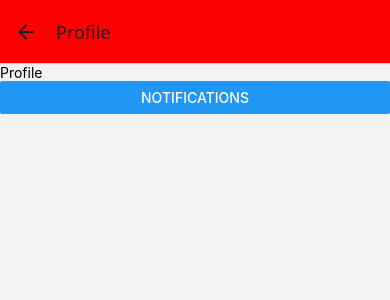
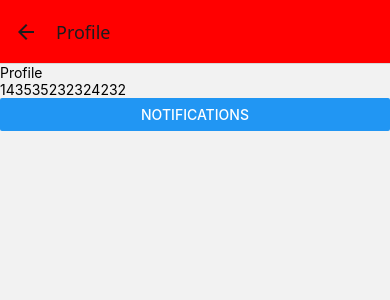
Before and after one commit to suyashpradhan/app-routing, a React Native app: screen /Home in a window 390 px wide. Both pictures are taken after a click on the button "PROFILE". Shown: the top 300 px of the page. Built offline with nearby package versions, Linux system fonts and the light colour scheme.

Commit message:
passing route params

```diff
--- a/navigation/screens/Home.tsx
+++ b/navigation/screens/Home.tsx
@@ -7,7 +7,7 @@ export const Home = ()=>{
     return (
         <View>
         <Text>Home</Text>
-        <Button title="Profile" onPress={()=> navigation.navigate('Profile')} />
+        <Button title="Profile" onPress={()=> navigation.navigate('Profile', {userId:"143535232324232"})} />
         </View>
     )
 }
--- a/navigation/screens/Notifications.tsx
+++ b/navigation/screens/Notifications.tsx
@@ -1,11 +1,14 @@
 import {Button, Text, View} from "react-native";
 import {useNavigation} from "@react-navigation/native";
 
-export const Notifications = ()=>{
+export const Notifications = ({route}:{route: any})=>{
     const navigation = useNavigation();
+
+    const {id} = route.params;
     return (
         <View>
             <Text>Notifications</Text>
+            <Text>{id}</Text>
             <Button title="Back" onPress={() => navigation.goBack()}/>
         </View>
     )
--- a/navigation/screens/Profile.tsx
+++ b/navigation/screens/Profile.tsx
@@ -1,12 +1,16 @@
 import {Button, Text, View} from "react-native";
 import {useNavigation} from "@react-navigation/native";
 
-export const Profile = ()=>{
+export const Profile = ({route}:{route: any})=>{
     const navigation = useNavigation();
+
+    const {userId}  = route.params;
+
     return (
         <View>
             <Text>Profile</Text>
-            <Button title="Notifications" onPress={()=>navigation.navigate("Notifications")}  />
+            <Text>{userId}</Text>
+            <Button title="Notifications" onPress={()=>navigation.navigate("Notifications",{id: userId})}  />
         </View>
     )
 }
```
